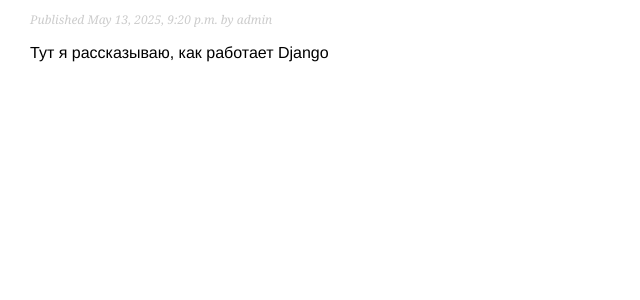
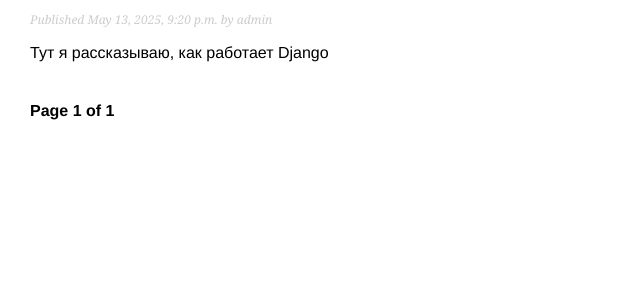
Before and after one commit to mur4d1n/blog-app, a Django app: page /blog/ in a window 1280 px wide. Shown: the part 128-428 px from the top of the page, without its empty margins (0-640 px from the left). Run offline with Django 5.2, Linux system fonts and the light colour scheme; data comes from the database, SQL or seed files in the repository.

Commit message:
Пагинация для блога

```diff
--- a/blog/views.py
+++ b/blog/views.py
@@ -1,3 +1,4 @@
+from django.core.paginator import EmptyPage, PageNotAnInteger, Paginator
 from django.http import HttpRequest, HttpResponse
 from django.shortcuts import render, get_object_or_404
 
@@ -5,7 +6,17 @@ from .models import Post
 
 
 def post_list(request: HttpRequest) -> HttpResponse:
-    posts = Post.published.all()
+    post_list = Post.published.all()
+
+    paginator = Paginator(post_list, 5)
+    page_number = request.GET.get('page', 1)
+
+    try:
+        posts = paginator.page(page_number)
+    except PageNotAnInteger:
+        posts = paginator.page(1)
+    except EmptyPage:
+        posts = paginator.page(paginator.num_pages)
 
     return render(request, 'blog/post/list.html', {'posts': posts})
 
--- a/templates/blog/post/list.html
+++ b/templates/blog/post/list.html
@@ -11,4 +11,5 @@
         </p>
         {{ post.body|truncatewords:30|linebreaks }}
     {% endfor %}
+    {% include 'pagination.html' with page=posts %}
 {% endblock %}
--- /dev/null
+++ b/templates/pagination.html
@@ -0,0 +1,13 @@
+<div class="pagination">
+    <span class="step-links">
+        {% if page.has_previous %}
+            <a href="?page={{ page.previous_page_number }}">Previous</a>
+        {% endif %}
+        <span class="current">
+            Page {{ page.number }} of {{ page.paginator.num_pages }}
+        </span>
+        {% if page.has_next %}
+            <a href="?page={{ page.next_page_number }}">Next</a>
+        {% endif %}
+    </span>
+</div>
```
